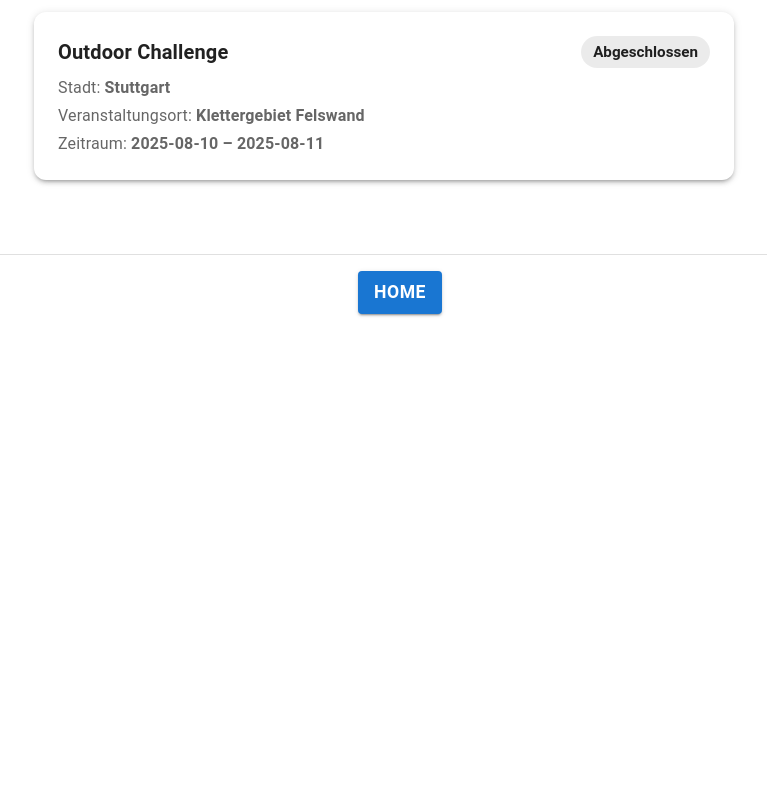
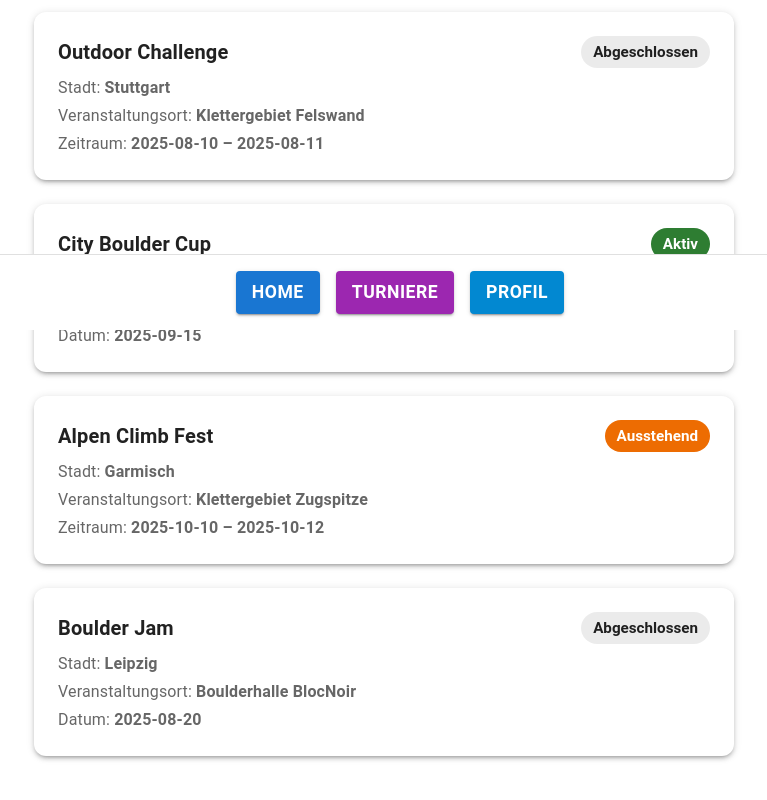
Before and after one commit to JonasFlachmann/ClimbingTurnamentAppPublic, a Next.js app: page /tournament-overview in a window 1280 px wide. Shown: the part 470-1270 px from the top of the page, without its empty margins (256-1023 px from the left). Before the commit the page ends 880 px from the top, so only its background shows below. Built offline with nearby package versions, Linux system fonts and the light colour scheme.

Commit message:
Update tournament-overview.tsx

```diff
--- a/pages/tournament-overview.tsx
+++ b/pages/tournament-overview.tsx
@@ -31,6 +31,33 @@ const tournaments = [
     start: "2025-08-10",
     ende: "2025-08-11",
   },
+  {
+    id: 4,
+    name: "City Boulder Cup",
+    status: "Aktiv",
+    stadt: "Hamburg",
+    ort: "Urban Boulderhalle",
+    start: "2025-09-15",
+    ende: "2025-09-15",
+  },
+  {
+    id: 5,
+    name: "Alpen Climb Fest",
+    status: "Ausstehend",
+    stadt: "Garmisch",
+    ort: "Klettergebiet Zugspitze",
+    start: "2025-10-10",
+    ende: "2025-10-12",
+  },
+  {
+    id: 6,
+    name: "Boulder Jam",
+    status: "Abgeschlossen",
+    stadt: "Leipzig",
+    ort: "Boulderhalle BlocNoir",
+    start: "2025-08-20",
+    ende: "2025-08-20",
+  },
 ];
 
 const statusColor = (status: string) => {
@@ -46,16 +73,16 @@ const statusColor = (status: string) => {
   }
 };
 
+const formatDateRange = (start: string, end: string) => {
+  return start === end ? start : `${start} – ${end}`;
+};
+
 const TournamentOverviewPage: React.FC = () => {
   const router = useRouter();
 
   const handleTournamentClick = (id: number) => {
     // Später z.B. router.push(`/tournament/${id}`);
     router.push("/tournament");
-  };
-
-  const handleHomeClick = () => {
-    router.push("/home");
   };
 
   return (
@@ -94,7 +121,13 @@ const TournamentOverviewPage: React.FC = () => {
               Veranstaltungsort: <strong>{turnier.ort}</strong>
             </Typography>
             <Typography sx={{ color: "text.secondary" }}>
-              Zeitraum: <strong>{turnier.start} – {turnier.ende}</strong>
+              {turnier.start === turnier.ende
+                ? (
+                  <>Datum: <strong>{turnier.start}</strong></>
+                ) : (
+                  <>Zeitraum: <strong>{turnier.start} – {turnier.ende}</strong></>
+                )
+              }
             </Typography>
           </Paper>
         ))}
@@ -115,15 +148,32 @@ const TournamentOverviewPage: React.FC = () => {
           px: 2,
           display: "flex",
           justifyContent: "center",
+          gap: 2,
         }}
       >
         <Button
           variant="contained"
           color="primary"
-          onClick={handleHomeClick}
+          onClick={() => router.push("/home")}
           sx={{ fontWeight: "bold", fontSize: "1.1rem" }}
         >
           Home
+        </Button>
+        <Button
+          variant="contained"
+          color="secondary"
+          onClick={() => router.push("/tournament-overview")}
+          sx={{ fontWeight: "bold", fontSize: "1.1rem" }}
+        >
+          Turniere
+        </Button>
+        <Button
+          variant="contained"
+          color="info"
+          onClick={() => router.push("/profile")}
+          sx={{ fontWeight: "bold", fontSize: "1.1rem" }}
+        >
+          Profil
         </Button>
       </Box>
     </Box>
```
